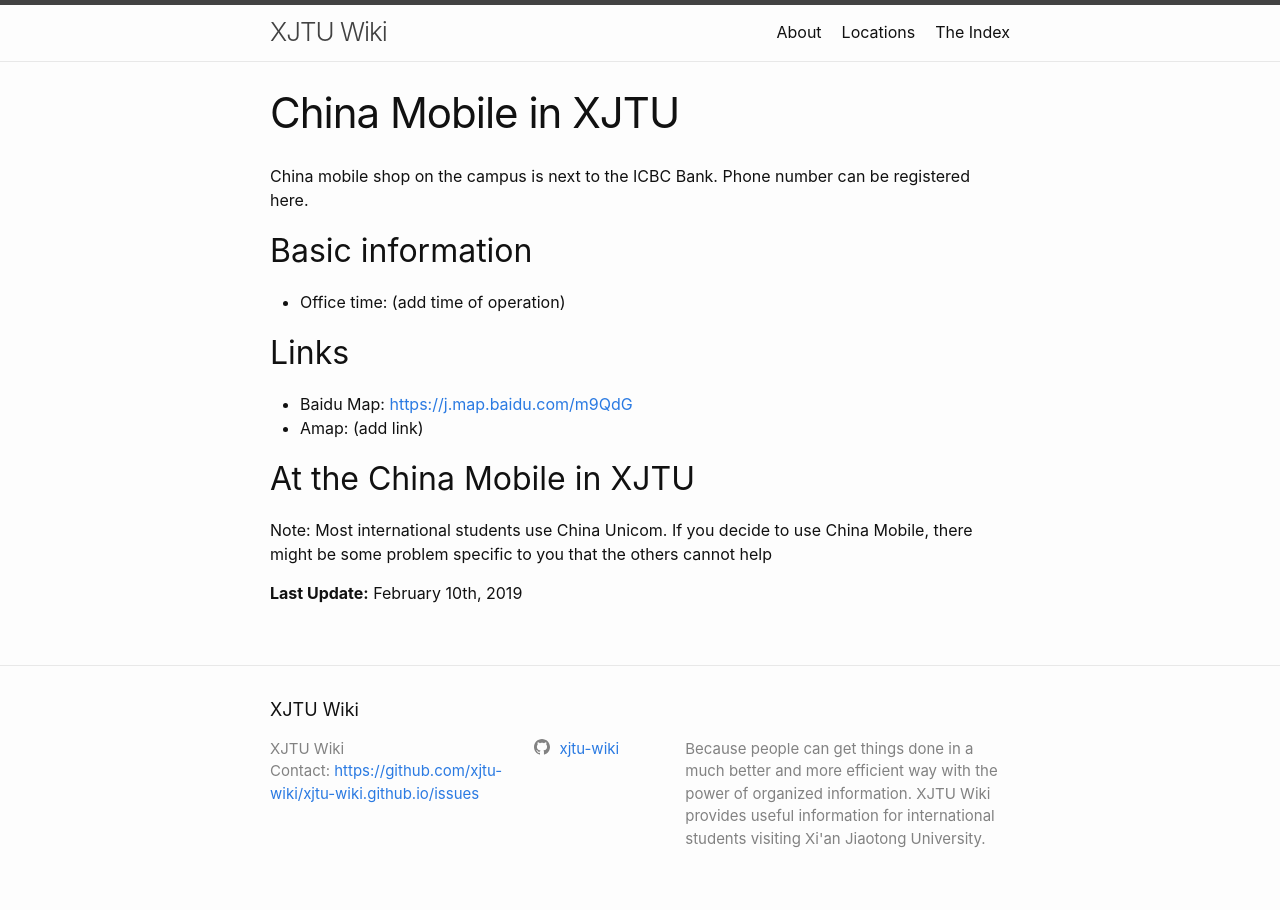
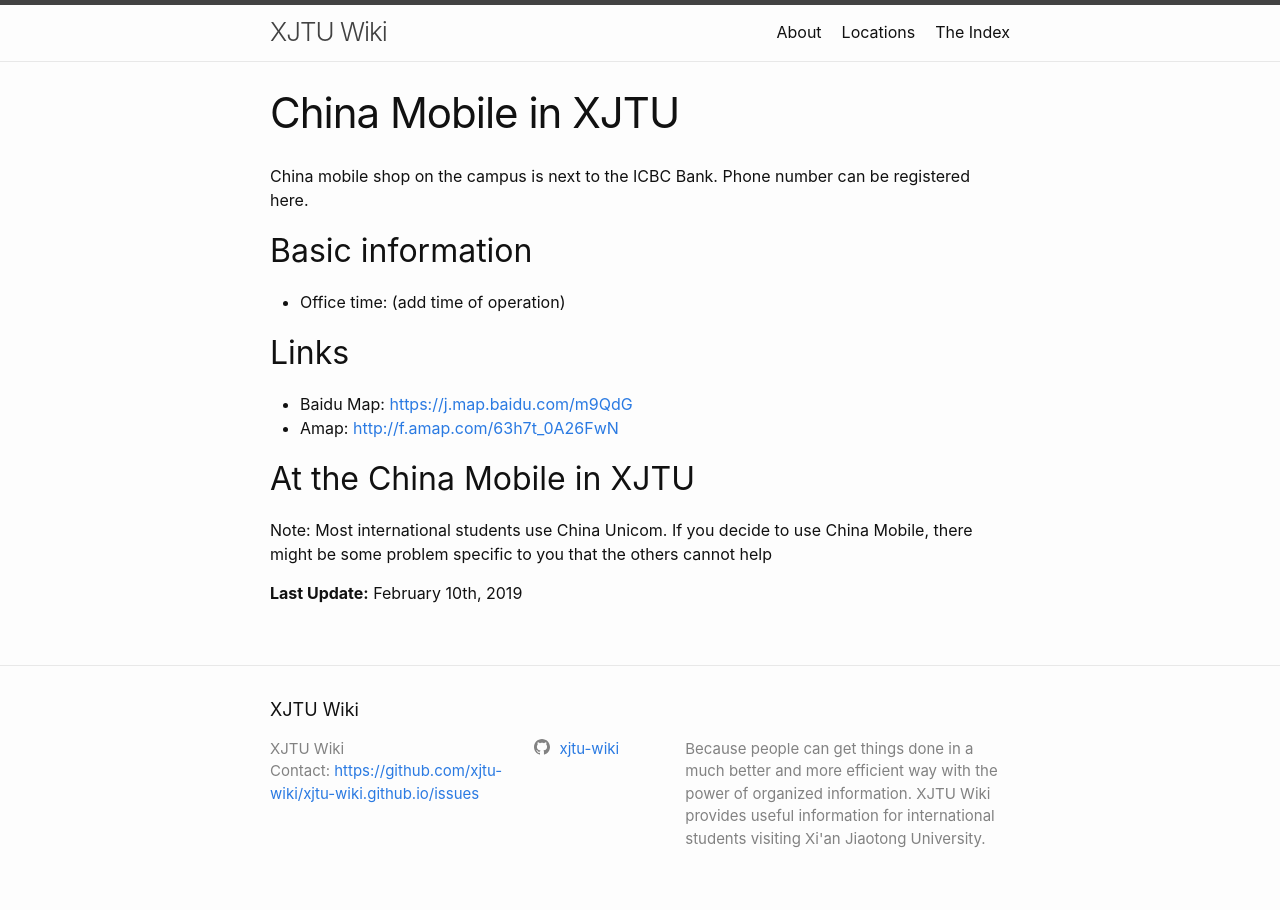
Before and after one commit to xjtu-wiki/xjtu-wiki.github.io, a Jekyll site: the page built from _locations/xjtu-china-mobile.md, in a window 1280 px wide. Built offline with Jekyll 4.4.1, drawn with Linux system fonts in a browser that asks for light colours; comment, search, counter and statistics services are not loaded.

Commit message:
Update Amap links.

```diff
--- a/_locations/xjtu-china-mobile.md
+++ b/_locations/xjtu-china-mobile.md
@@ -9,7 +9,7 @@
 
 ## Links
 * Baidu Map: [https://j.map.baidu.com/m9QdG](https://j.map.baidu.com/m9QdG)
-* Amap: (add link)
+* Amap: [http://f.amap.com/63h7t_0A26FwN](http://f.amap.com/63h7t_0A26FwN)
 
 ## At the China Mobile in XJTU
 Note: Most international students use China Unicom. If you decide to use China Mobile, there might be some problem specific to you that the others cannot help
```
Also changed, not shown: _locations/xjtu-icbc.md (+1 -1 lines).
